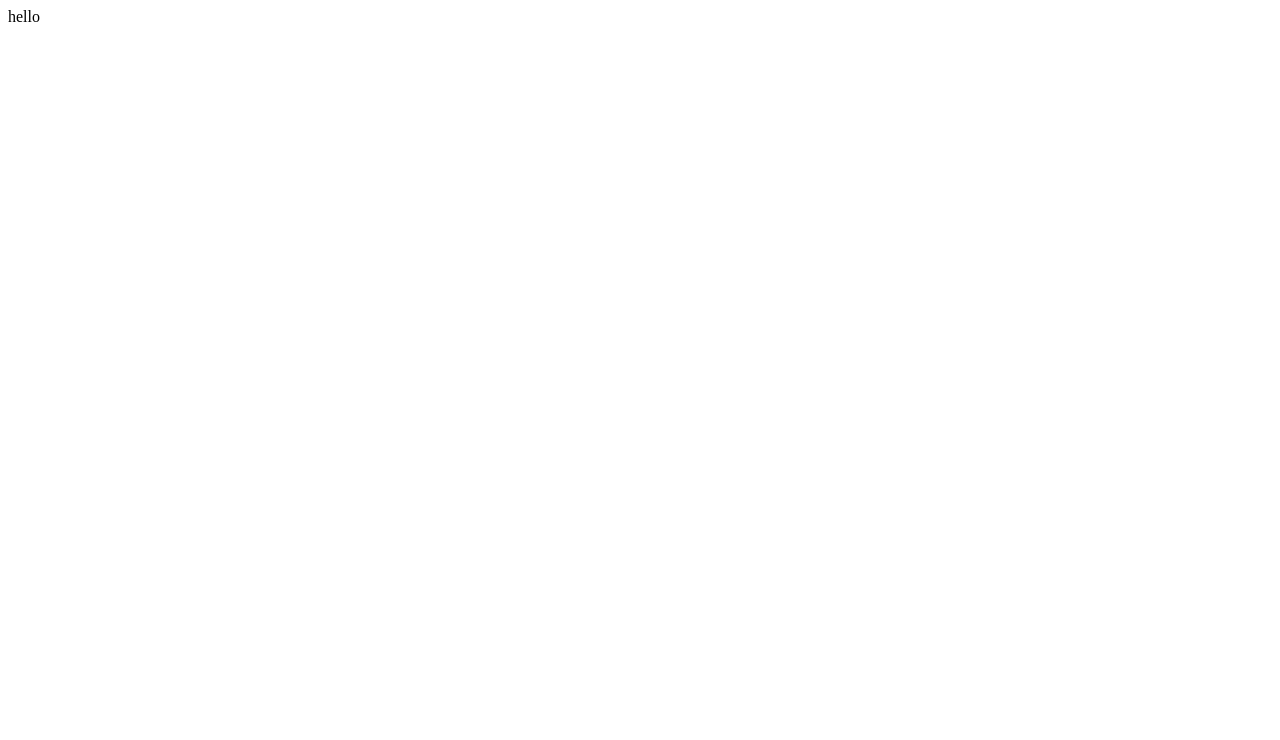
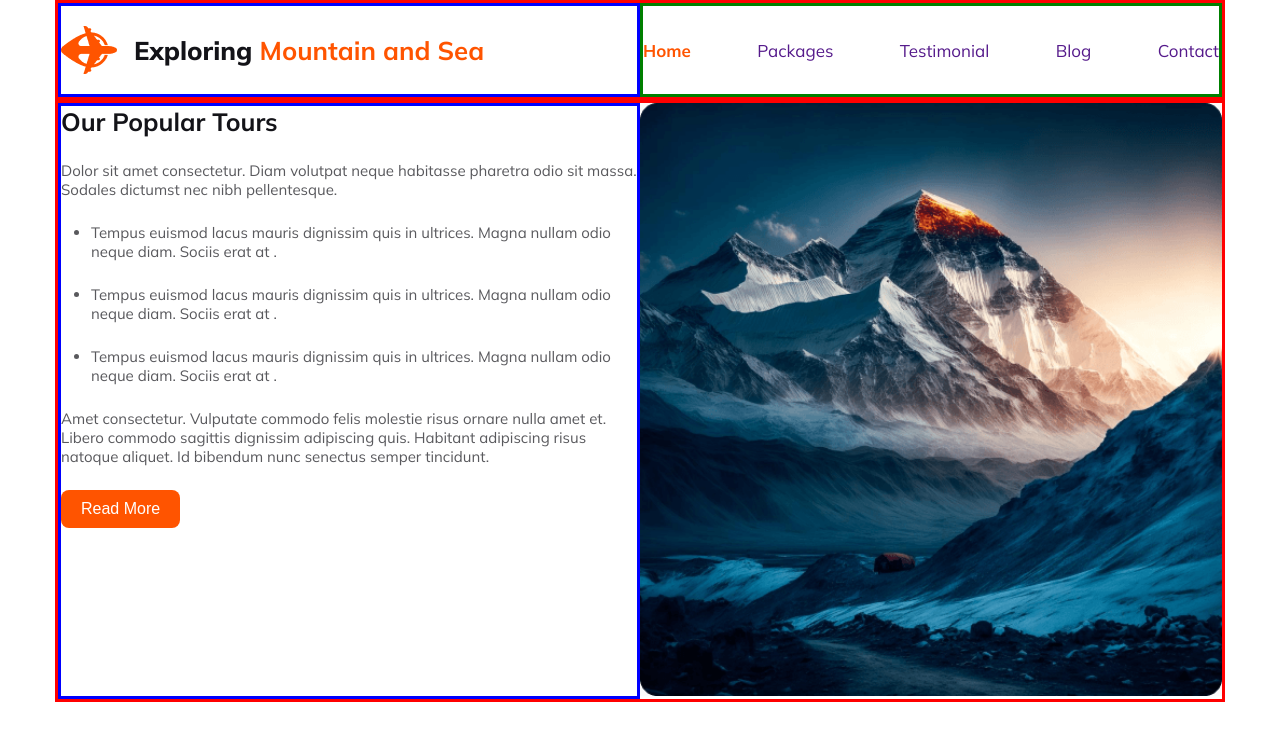
Before and after one commit to timelycoder/wonderful-traveling, a plain HTML site: page index.html in a window 1280 px wide. Drawn offline with Linux system fonts and the light colour scheme.

Commit message:
added header section

```diff
--- a/index.html
+++ b/index.html
@@ -4,10 +4,47 @@
   <meta charset="UTF-8">
   <meta name="viewport" content="width=device-width, initial-scale=1.0">
   <title>Document</title>
+  <link rel="stylesheet" href="styles/style.css">
+  <link rel="stylesheet" href="styles/responsive.css">
 </head>
 <body>
-  <header>hello</header>
-  <main></main>
+  <header>
+    <nav class="container">
+      <div class="nav-logo">
+        <img src="./Images/Group 40071 (2).png" alt="">
+        <h3> <span class="explore">Exploring </span><span class="special">Mountain and Sea</span></h3>
+      </div>
+      <div class="nav-items">
+        <a class="home" href="">Home</a>
+        <a href="">Packages</a>
+        <a href="">Testimonial</a>
+        <a href="">Blog</a>
+        <a href="">Contact</a>
+      </div>
+    </nav>
+  </header>
+  <main>
+    <!-- popular tour section  -->
+    <section class="popular-tour">
+    <div class="tour-text-container">
+      <h2>Our Popular Tours</h2>
+      <h6>Dolor sit amet consectetur. Diam volutpat neque habitasse pharetra odio sit massa. Sodales dictumst nec nibh pellentesque.</h6>
+      <ul>
+        <li>Tempus euismod lacus mauris dignissim quis in ultrices. Magna nullam odio neque diam. Sociis erat at .</li>
+        <li>Tempus euismod lacus mauris dignissim quis in ultrices. Magna nullam odio neque diam. Sociis erat at .</li>
+        <li>Tempus euismod lacus mauris dignissim quis in ultrices. Magna nullam odio neque diam. Sociis erat at .</li>
+
+      </ul>
+      <h6>Amet consectetur. Vulputate commodo felis molestie risus
+        ornare nulla amet et. Libero commodo sagittis dignissim adipiscing quis. Habitant adipiscing risus natoque aliquet. Id bibendum nunc senectus semper tincidunt. </h6>
+        <button class="btn-primery">Read More</button>
+    </div>
+    <div class="tour-image-container">
+      <img src="./Images/Rectangle 4.png" alt="">
+    </div>
+    </section>
+    <!-- popular tour section  -->
+  </main>
   <footer></footer>
 </body>
 </html>
--- a/styles/responsive.css
+++ b/styles/responsive.css
@@ -0,0 +1,16 @@
+@media screen and (max-width:600px) {
+  .container {
+    flex-direction: column;
+  }
+
+  .nav-logo .explore {
+    position: relative;
+    left: 40px;
+  }
+
+
+
+  .nav-items {
+    flex-direction: column;
+  }
+}
--- /dev/null
+++ b/styles/style.css
@@ -0,0 +1,148 @@
+@import url('https://fonts.googleapis.com/css2?family=Mulish:wght@400;500;600;700;800&display=swap');
+@import url('https://fonts.googleapis.com/css2?family=Inter:wght@300;400&display=swap');
+
+* {
+  margin: 0;
+  padding: 0;
+  box-sizing: inherit;
+}
+
+html {
+  font-size: 62.5%;
+}
+
+body {
+  box-sizing: border-box;
+  font-family: 'Mulish', sans-serif;
+}
+
+header {
+  max-width: 144rem;
+}
+
+.container {
+
+  max-width: 117rem;
+  justify-content: center;
+  display: flex;
+  min-height: 10rem;
+
+  border: 3px solid red;
+  margin: 0 auto;
+}
+
+.nav-logo {
+  display: flex;
+  justify-content: left;
+  align-items: center;
+  font-size: 2.2rem;
+  color: #131318;
+  font-weight: 800;
+  gap: 1.7rem;
+  width: 50%;
+  border: 3px solid blue;
+}
+
+.nav-logo .explore {
+  font-weight: bolder;
+}
+
+.nav-logo .special {
+  color: #FF5400;
+}
+
+.nav-items {
+  width: 50%;
+  border: 3px solid green;
+  font-size: 1.7rem;
+
+  display: flex;
+  justify-content: space-between;
+  align-items: center;
+  font-weight: 400;
+}
+
+.nav-items * {
+  text-decoration: none;
+}
+
+.nav-items .home {
+  color: #FF5400;
+  font-weight: bold;
+}
+
+/* popular tour section  */
+main {
+  max-width: 144rem;
+}
+
+.popular-tour {
+  max-width: 117rem;
+  justify-content: center;
+  display: flex;
+  min-height: 10rem;
+
+  border: 3px solid red;
+  margin: 0 auto;
+}
+
+.tour-text-container {
+  width: 50%;
+  border: 3px solid blue;
+}
+
+.tour-text-container * {
+  margin-bottom: 24px;
+}
+
+.tour-text-container h2 {
+  font-size: 2.5rem;
+  font-weight: bolder;
+  color: #131318;
+}
+
+.tour-text-container h6,
+li {
+  color: rgba(19, 19, 24, 0.70);
+  font-size: 1.5rem;
+  font-weight: 400;
+
+}
+
+.tour-text-container ul {
+  padding-left: 3rem;
+}
+
+.btn-primery {
+  border-radius: 8px;
+  background: #FF5400;
+
+  font-size: 1.6rem;
+  padding: 10px 20px;
+  border: none;
+  color: #fff;
+}
+
+.tour-image-container {
+  width: 50%;
+
+}
+
+.tour-image-container img {
+  width: 100%;
+}
+
+
+
+
+
+
+/* popular tour section  */
+
+
+
+
+/* footer */
+footer {
+  font-family: 'Inter', sans-serif;
+}
```
Also changed, not shown: styles/stule.css (deleted).
